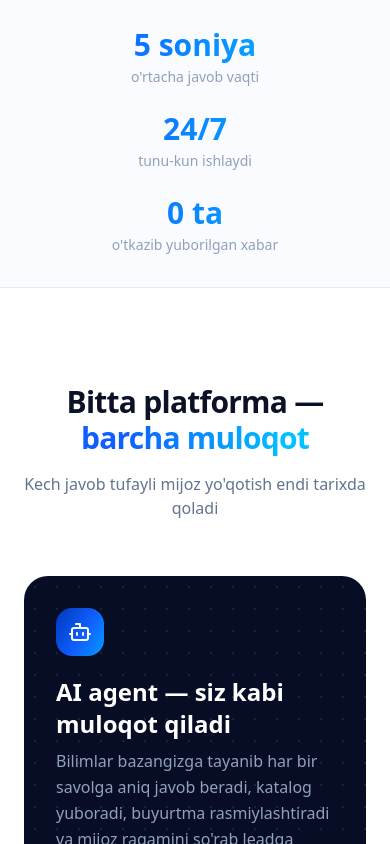
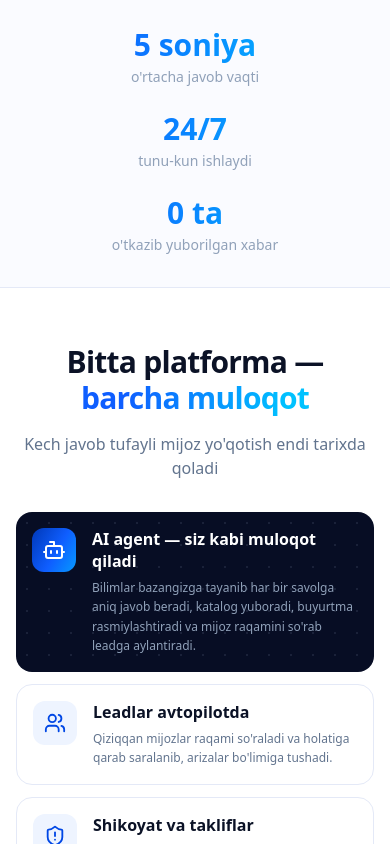
Before and after one commit to komaaa24/space, a Next.js app: page / in a window 390 px wide. Shown: the part 1156-2000 px from the top of the page. Built offline with nearby package versions, Linux system fonts and the light colour scheme.

Commit message:
Improve mobile landing layout

```diff
--- a/app/page.tsx
+++ b/app/page.tsx
@@ -140,8 +140,8 @@ export default function Landing() {
       </section>
 
       {/* Features — bento grid */}
-      <section id="features" className="py-24">
-        <div className="max-w-6xl mx-auto px-6">
+      <section id="features" className="py-14 md:py-24">
+        <div className="max-w-6xl mx-auto px-4 sm:px-6">
           <h2 className="text-3xl md:text-[40px] font-extrabold tracking-tight text-center">
             Bitta platforma — <span className="electric-text-gradient">barcha muloqot</span>
           </h2>
@@ -149,23 +149,24 @@ export default function Landing() {
             Kech javob tufayli mijoz yo&apos;qotish endi tarixda qoladi
           </p>
 
-          <div className="grid md:grid-cols-3 gap-4 mt-14">
+          <div className="grid gap-3 mt-8 md:grid-cols-3 md:gap-4 md:mt-14">
             {/* Big card */}
-            <div className="md:col-span-2 rounded-3xl bg-navy-900 text-white p-8 relative overflow-hidden">
+            <div className="md:col-span-2 rounded-2xl md:rounded-3xl bg-navy-900 text-white p-4 md:p-8 relative overflow-hidden">
               <div className="absolute inset-0 dot-grid opacity-10" />
-              <div className="relative">
-                <span className="w-12 h-12 rounded-2xl electric-gradient flex items-center justify-center">
+              <div className="relative flex items-start gap-4 md:block">
+                <span className="w-11 h-11 md:w-12 md:h-12 shrink-0 rounded-xl md:rounded-2xl electric-gradient flex items-center justify-center">
                   <Bot className="w-6 h-6" />
                 </span>
-                <h3 className="font-extrabold text-2xl mt-5">
+                <div className="min-w-0">
+                  <h3 className="font-extrabold text-base leading-snug md:text-2xl md:mt-5">
                     AI agent — siz kabi muloqot qiladi
                   </h3>
-                <p className="text-slate-400 mt-2 max-w-md leading-relaxed">
+                  <p className="text-xs md:text-base text-slate-400 mt-1.5 md:mt-2 max-w-md leading-relaxed">
                     Bilimlar bazangizga tayanib har bir savolga aniq javob
                     beradi, katalog yuboradi, buyurtma rasmiylashtiradi va
                     mijoz raqamini so&apos;rab leadga aylantiradi.
                   </p>
-                <div className="flex items-center gap-2 mt-6 flex-wrap">
+                  <div className="hidden md:flex items-center gap-2 mt-6 flex-wrap">
                     {["Savol-javob", "Katalog yuborish", "Buyurtma", "Lead yig'ish"].map(
                       (t) => (
                         <span
@@ -179,73 +180,94 @@ export default function Landing() {
                   </div>
                 </div>
               </div>
+            </div>
 
-            <div className="rounded-3xl border border-line p-7 hover:border-electric-300 transition-colors">
-              <span className="w-11 h-11 rounded-xl bg-electric-50 flex items-center justify-center">
+            <div className="flex items-start gap-4 rounded-2xl md:block md:rounded-3xl border border-line p-4 md:p-7 hover:border-electric-300 transition-colors">
+              <span className="w-11 h-11 shrink-0 rounded-xl bg-electric-50 flex items-center justify-center">
                 <Users className="w-5.5 h-5.5 text-electric-600" />
               </span>
-              <h3 className="font-bold text-lg mt-4">Leadlar avtopilotda</h3>
-              <p className="text-sm text-slate-500 mt-2 leading-relaxed">
+              <div className="min-w-0">
+                <h3 className="font-bold text-base leading-snug md:text-lg md:mt-4">
+                  Leadlar avtopilotda
+                </h3>
+                <p className="text-xs md:text-sm text-slate-500 mt-1.5 md:mt-2 leading-relaxed">
                   Qiziqqan mijozlar raqami so&apos;raladi va holatiga qarab saralanib,
                   arizalar bo&apos;limiga tushadi.
                 </p>
               </div>
+            </div>
 
-            <div className="rounded-3xl border border-line p-7 hover:border-electric-300 transition-colors">
-              <span className="w-11 h-11 rounded-xl bg-electric-50 flex items-center justify-center">
+            <div className="flex items-start gap-4 rounded-2xl md:block md:rounded-3xl border border-line p-4 md:p-7 hover:border-electric-300 transition-colors">
+              <span className="w-11 h-11 shrink-0 rounded-xl bg-electric-50 flex items-center justify-center">
                 <ShieldAlert className="w-5.5 h-5.5 text-electric-600" />
               </span>
-              <h3 className="font-bold text-lg mt-4">Shikoyat va takliflar</h3>
-              <p className="text-sm text-slate-500 mt-2 leading-relaxed">
+              <div className="min-w-0">
+                <h3 className="font-bold text-base leading-snug md:text-lg md:mt-4">
+                  Shikoyat va takliflar
+                </h3>
+                <p className="text-xs md:text-sm text-slate-500 mt-1.5 md:mt-2 leading-relaxed">
                   AI ularni ajratib alohida bo&apos;limlarga saqlaydi — hech narsa
                   e&apos;tibordan chetda qolmaydi.
                 </p>
               </div>
+            </div>
 
-            <div className="rounded-3xl border border-line p-7 hover:border-electric-300 transition-colors">
-              <span className="w-11 h-11 rounded-xl bg-electric-50 flex items-center justify-center">
+            <div className="flex items-start gap-4 rounded-2xl md:block md:rounded-3xl border border-line p-4 md:p-7 hover:border-electric-300 transition-colors">
+              <span className="w-11 h-11 shrink-0 rounded-xl bg-electric-50 flex items-center justify-center">
                 <BookOpen className="w-5.5 h-5.5 text-electric-600" />
               </span>
-              <h3 className="font-bold text-lg mt-4">AI Studio</h3>
-              <p className="text-sm text-slate-500 mt-2 leading-relaxed">
+              <div className="min-w-0">
+                <h3 className="font-bold text-base leading-snug md:text-lg md:mt-4">
+                  AI Studio
+                </h3>
+                <p className="text-xs md:text-sm text-slate-500 mt-1.5 md:mt-2 leading-relaxed">
                   Bilimlar bazasi, FAQ, stsenariylar va sinov maydoni — agentni
                   bir joydan boshqaring.
                 </p>
               </div>
+            </div>
 
-            <div className="rounded-3xl border border-line p-7 hover:border-electric-300 transition-colors">
-              <span className="w-11 h-11 rounded-xl bg-electric-50 flex items-center justify-center">
+            <div className="flex items-start gap-4 rounded-2xl md:block md:rounded-3xl border border-line p-4 md:p-7 hover:border-electric-300 transition-colors">
+              <span className="w-11 h-11 shrink-0 rounded-xl bg-electric-50 flex items-center justify-center">
                 <BarChart3 className="w-5.5 h-5.5 text-electric-600" />
               </span>
-              <h3 className="font-bold text-lg mt-4">To&apos;liq analitika</h3>
-              <p className="text-sm text-slate-500 mt-2 leading-relaxed">
+              <div className="min-w-0">
+                <h3 className="font-bold text-base leading-snug md:text-lg md:mt-4">
+                  To&apos;liq analitika
+                </h3>
+                <p className="text-xs md:text-sm text-slate-500 mt-1.5 md:mt-2 leading-relaxed">
                   Dialoglar, javob vaqti, kanal statistikasi va intentlar — 7/30
                   kunlik kesimda.
                 </p>
               </div>
             </div>
           </div>
+        </div>
       </section>
 
       {/* How it works */}
-      <section id="how" className="py-24 bg-[#fafbff] border-y border-line">
-        <div className="max-w-6xl mx-auto px-6">
+      <section id="how" className="py-14 md:py-24 bg-[#fafbff] border-y border-line">
+        <div className="max-w-6xl mx-auto px-4 sm:px-6">
           <h2 className="text-3xl md:text-[40px] font-extrabold tracking-tight text-center">
             3 qadamda ishga tushadi
           </h2>
-          <div className="grid md:grid-cols-3 gap-5 mt-14">
+          <div className="grid gap-3 mt-8 md:grid-cols-3 md:gap-5 md:mt-14">
             {steps.map((s) => (
               <div
                 key={s.n}
-                className="rounded-3xl bg-white border border-line p-7 relative"
+                className="flex items-start gap-4 rounded-2xl md:block md:rounded-3xl bg-white border border-line p-4 md:p-7 relative"
               >
-                <span className="text-5xl font-extrabold text-electric-100">
+                <span className="w-12 shrink-0 text-2xl font-extrabold leading-none text-electric-200 md:w-auto md:text-5xl md:text-electric-100">
                   {s.n}
                 </span>
-                <h3 className="font-bold text-lg mt-3">{s.title}</h3>
-                <p className="text-sm text-slate-500 mt-2 leading-relaxed">
+                <div className="min-w-0">
+                  <h3 className="font-bold text-base leading-snug md:text-lg md:mt-3">
+                    {s.title}
+                  </h3>
+                  <p className="text-xs md:text-sm text-slate-500 mt-1.5 md:mt-2 leading-relaxed">
                     {s.desc}
                   </p>
+                </div>
               </div>
             ))}
           </div>
```
Lines whose indentation alone changed are shown as unchanged.
